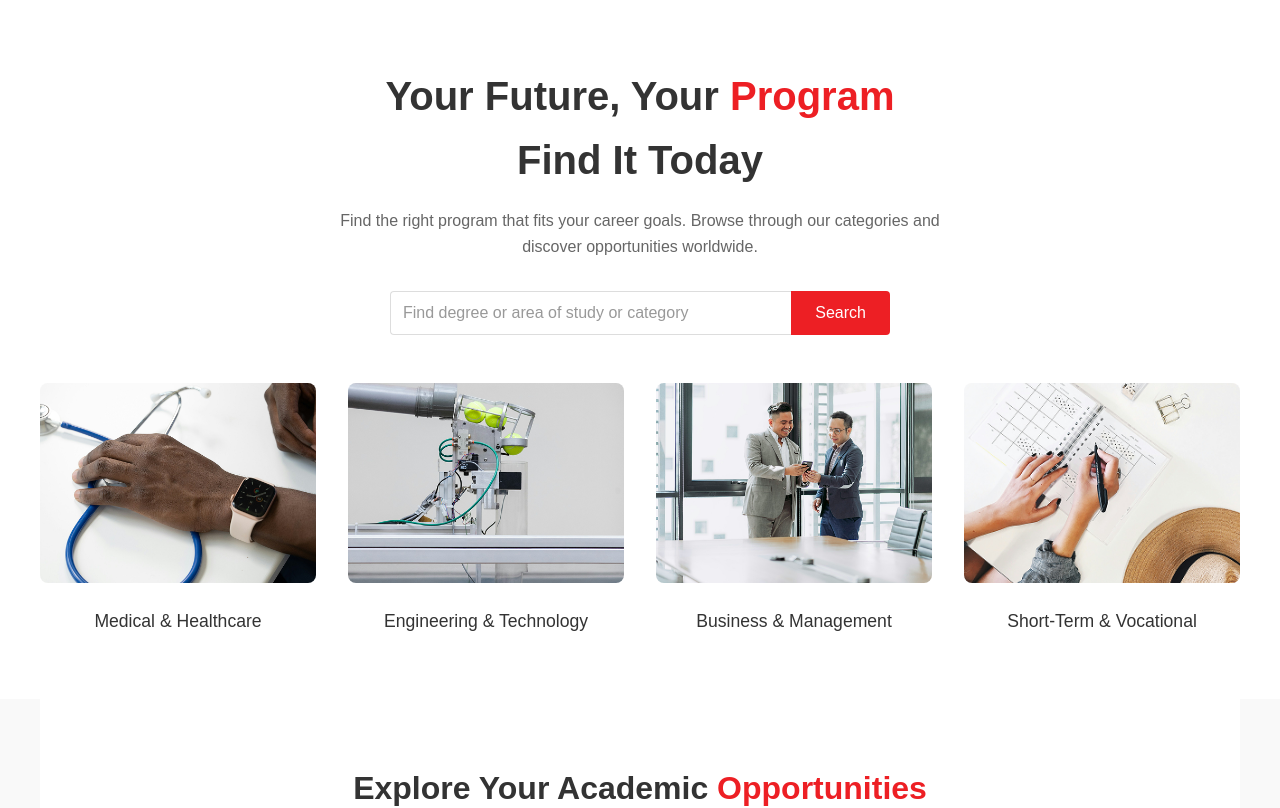
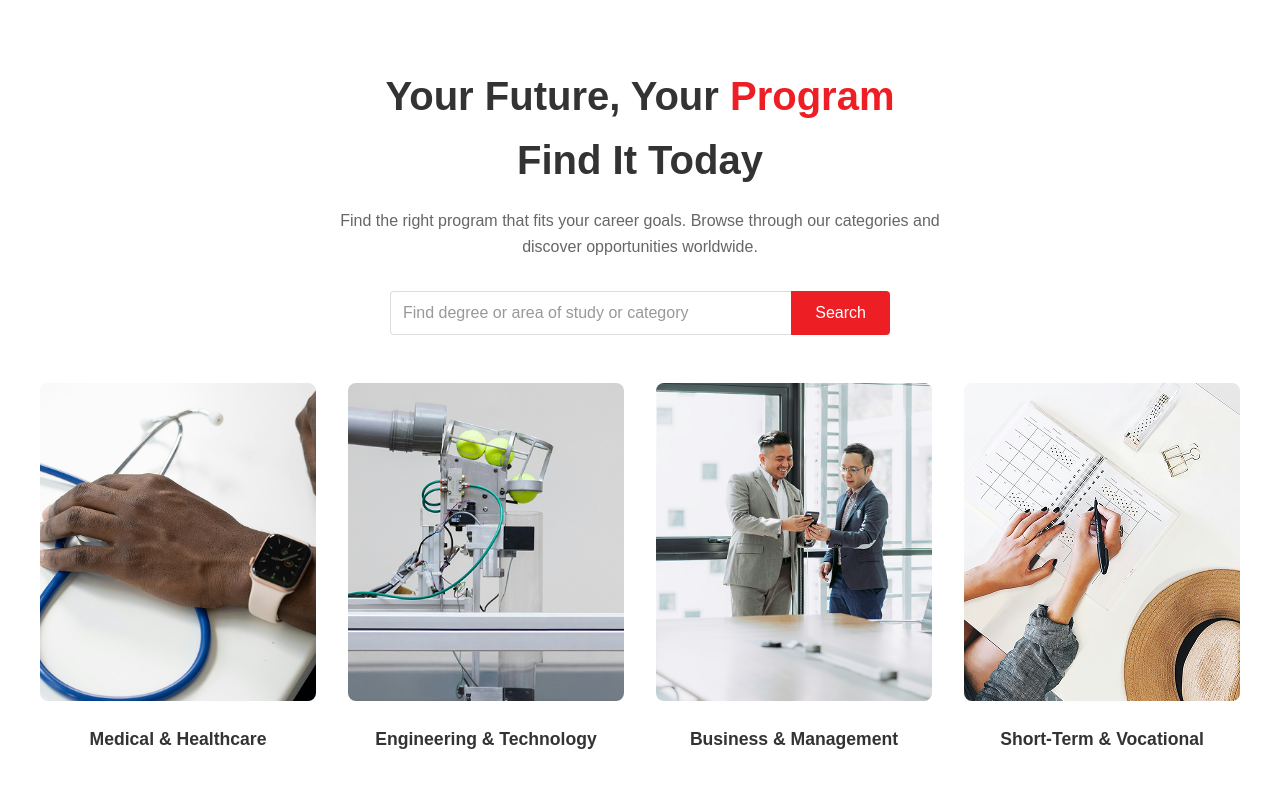
Before and after one commit to nidhinnidhin/learning-web, a Next.js app: page / in a window 1280 px wide. Shown: the top 808 px of the page. Built offline with nearby package versions, Linux system fonts and the light colour scheme.

Commit message:
image size updated

```diff
--- a/src/styles/globals.scss
+++ b/src/styles/globals.scss
@@ -146,7 +146,7 @@ body {
       img {
         width: 100%;
         max-width: 280px;
-        height: 200px;
+        height: 318px;
         margin-bottom: 1rem;
         border-radius: 8px;
         object-fit: cover;
@@ -156,7 +156,7 @@ body {
       }
       h3 {
         font-size: 1.1rem;
-        font-weight: 500;
+        font-weight: 700;
         color: $text-color;
         margin: 0;
         padding: 0 1rem;
@@ -374,12 +374,13 @@ body {
       flex: 1;
       @include flex-center;
       img {
-        width: 80%;
-        height: auto;
+        width: 522px;
+        height: 441px;
         border-radius: 12px;
         object-fit: cover;
         @media (max-width: 768px) {
           width: 100%;
+          height: 300px;
         }
       }
     }
```
